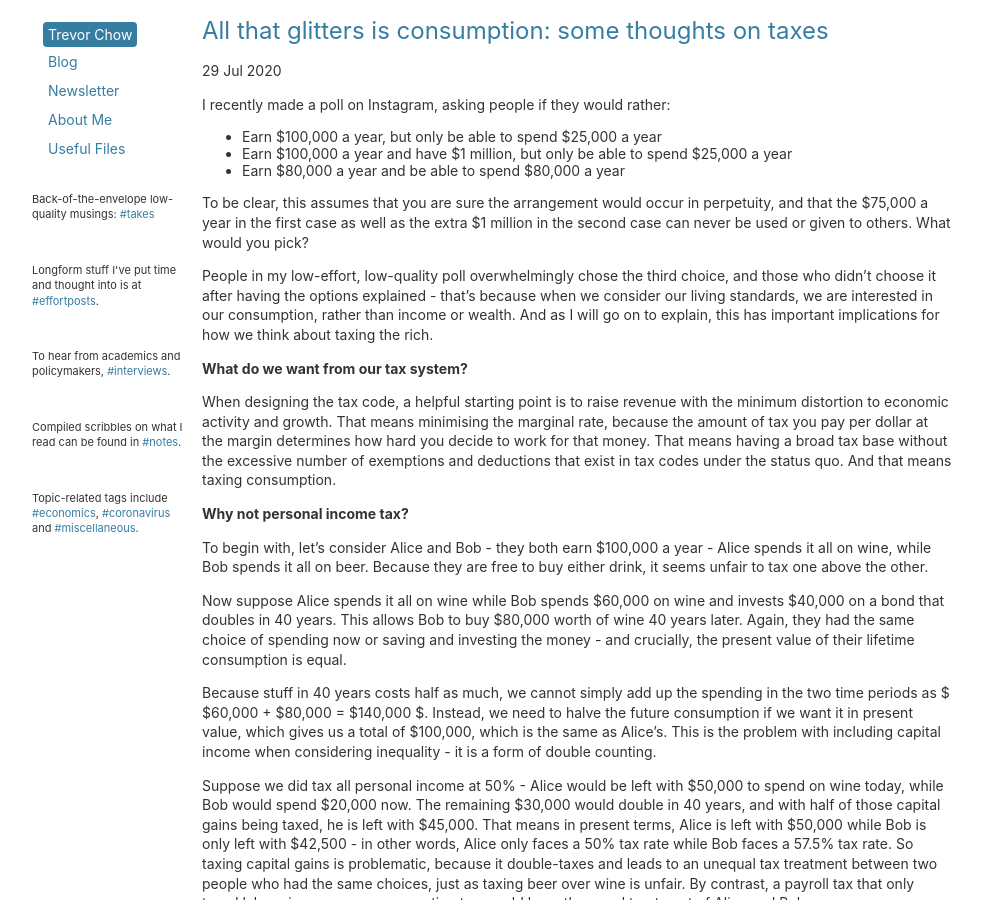
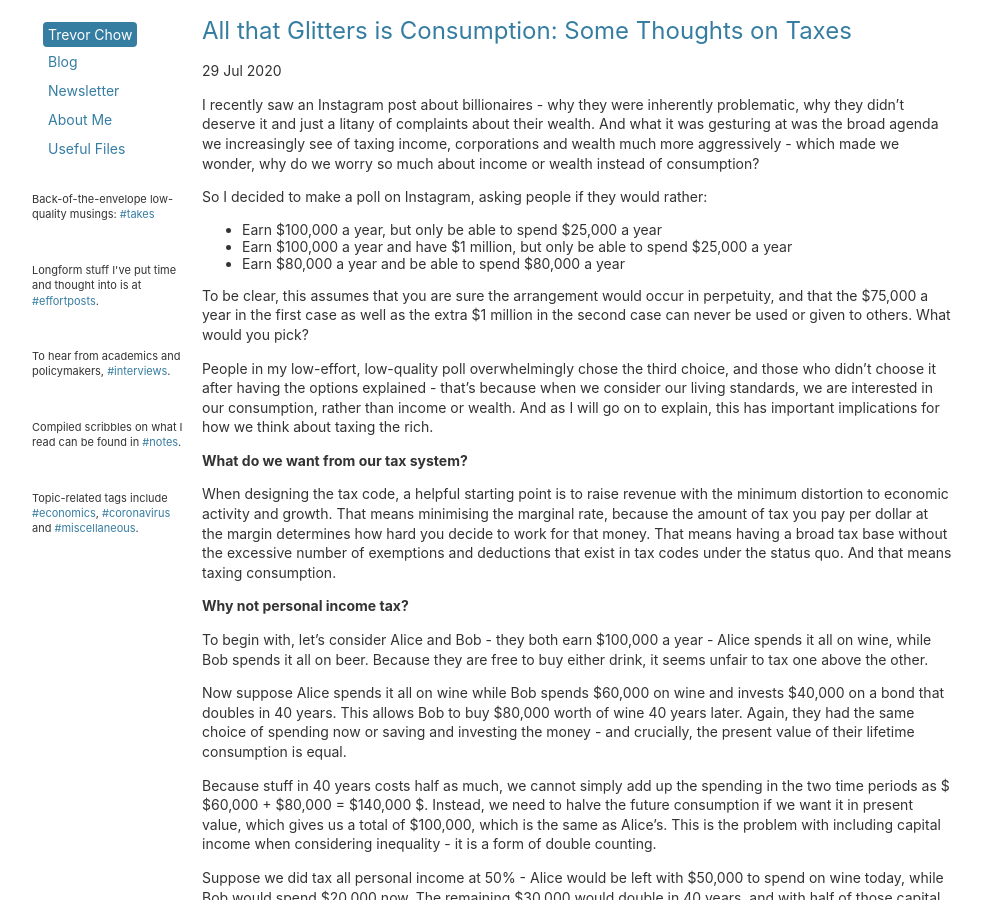
Before and after one commit to tmychow/tmychow.github.io, a Jekyll site: the page built from _posts/2020-07-29-all-that-glitters-is-consumption.md, in a window 1280 px wide and 900 px high. Shown: the whole window, without its empty margins (28-1010 px from the left). Built offline with Jekyll 4.4.1, drawn with Linux system fonts in a browser that asks for light colours.

Commit message:
Update 2020-07-29-all-that-glitters-is-consumption.md

```diff
--- a/_posts/2020-07-29-all-that-glitters-is-consumption.md
+++ b/_posts/2020-07-29-all-that-glitters-is-consumption.md
@@ -1,11 +1,13 @@
 ---
 layout: post
-title: "All that glitters is consumption: some thoughts on taxes"
+title: "All that Glitters is Consumption: Some Thoughts on Taxes"
 date: 2020-07-29
 tags: economics takes
 ---
 
-I recently made a poll on Instagram, asking people if they would rather:
+I recently saw an Instagram post about billionaires - why they were inherently problematic, why they didn't deserve it and just a litany of complaints about their wealth. And what it was gesturing at was the broad agenda we increasingly see of taxing income, corporations and wealth much more aggressively - which made we wonder, why do we worry so much about income or wealth instead of consumption?
+
+So I decided to make a poll on Instagram, asking people if they would rather:
 - Earn <span>$</span>100,000 a year, but only be able to spend <span>$</span>25,000 a year
 - Earn <span>$</span>100,000 a year and have <span>$</span>1 million, but only be able to spend <span>$</span>25,000 a year
 - Earn <span>$</span>80,000 a year and be able to spend <span>$</span>80,000 a year
```
